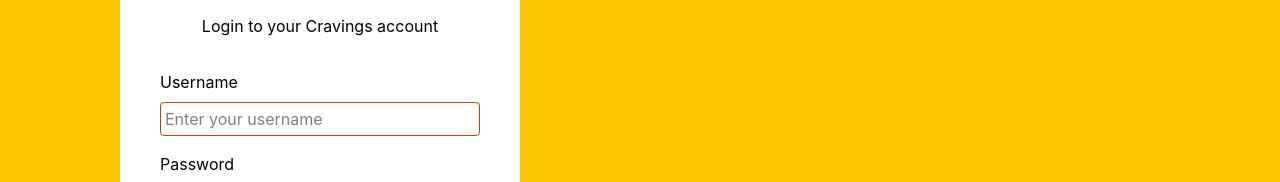
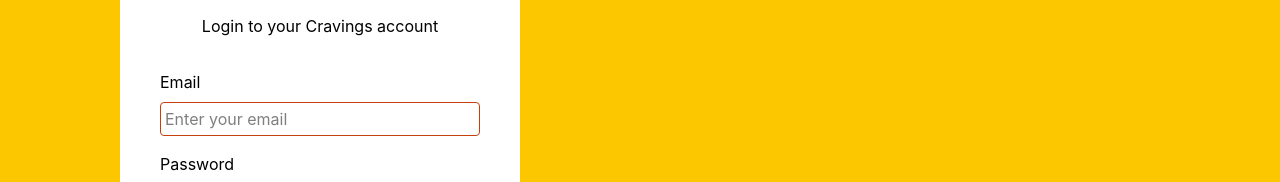
Before and after one commit to Ashishsahu0107/Cravings_Projects, a React (Vite) app in the folder client/: page /login in a window 1280 px wide. Shown: the part 256-438 px from the top of the page. Built offline with nearby package versions, Linux system fonts and the light colour scheme.

Commit message:
refactor: update Login component to use email and password fields with state management

```diff
--- a/client/src/pages/Login.jsx
+++ b/client/src/pages/Login.jsx
@@ -3,19 +3,32 @@
 
 const Login = () => {
 
-    const [userName, setUserName] = useState("");
-    const [password, setPassword] = useState("");
+    const [loginData, setLoginData] = useState({
+        email: "",
+        password: "",
+    });
 
-    const navigate = useNavigate();
+    const [validateError, setValidateError] = useState();
 
-    const handleSubmit = (e) => {
-        e.preventDefault()
+    const handleChange = (e) => {
+        const name = e.target.name;
+        const value = e.target.value;
 
-        console.log("Username : ", userName)
-        console.log("password : ", password)
-    }
+        setLoginData((prevData) => ({ ...prevData, [name]: value }));
+    };
 
+    const handleSubmit = async (e) => {
+        e.preventDefault();
+        // Handle login logic here, e.g., send loginData to the server
+        //Validate loginData
 
+        console.log("Login data submitted:", loginData);
+
+        const payload = {
+            email: loginData.email.toLowerCase(),
+            password: loginData.password,
+        };
+    };
     return (
         <>
             <div className='h-[90vh] bg-[url("/foodTable.webp")] bg-yellow-400 grid items-center justify-start bg-cover bg-center md:ps-30 '>
@@ -27,20 +40,34 @@
                     <form onSubmit={handleSubmit}>
 
                         <div className='grid mb-4'>
-                            <label htmlFor="username" className='mb-2 text-1xl'>Username</label>
-                            <input type="text" name='username' id='username' placeholder='Enter your username' value={userName} onChange={(e) => setUserName(e.target.value)} className='border border-[var(--bg-color)] focus:outline focus:outline-[var(--bg-color)] p-1 rounded focus:outline-2' />
+                            <label htmlFor="email" className='mb-2 text-1xl'>Email</label>
+                            <input
+                                type="email"
+                                name='email'
+                                id='email'
+                                placeholder='Enter your email'
+                                value={loginData.email}
+                                onChange={handleChange}
+                                className='border border-[var(--bg-color)] focus:outline focus:outline-[var(--bg-color)] p-1 rounded focus:outline-2' />
                         </div>
                         <div className='grid mb-4'>
                             <label htmlFor="password" className='mb-2 text-1xl'>Password</label>
-                            <input type="text" name='password' id='password' placeholder='Enter your password' value={password} onChange={(e) => setPassword(e.target.value)} className='border border-[var(--bg-color)] focus:outline focus:outline-[var(--bg-color)] p-1 rounded focus:outline-2' />
+                            <input
+                                type="password"
+                                name='password'
+                                id='password'
+                                placeholder='Enter your password'
+                                value={loginData.password}
+                                onChange={handleChange}
+                                className='border border-[var(--bg-color)] focus:outline focus:outline-[var(--bg-color)] p-1 rounded focus:outline-2' />
                         </div>
                         <button type='submit' className='w-full py-2 mb-4 rounded-md bg-[var(--bg-color)] text-white text-lg'>Login</button>
                         <div className='flex items-center justify-center gap-2 mb-2'>
                             <div className='w-17 border' />
                             <p className=''>Don't have an account?</p>
-                            <div className='w-17 border'/>
+                            <div className='w-17 border' />
                         </div>
-                        <p className='text-center '><span  onClick={()=> navigate("/register")} className='text-[var(--bg-color)] cursor-pointer '>Create an account</span></p>
+                        <p className='text-center '><span onClick={() => navigate("/register")} className='text-[var(--bg-color)] cursor-pointer '>Create an account</span></p>
                     </form>
                 </div>
             </div>
```
